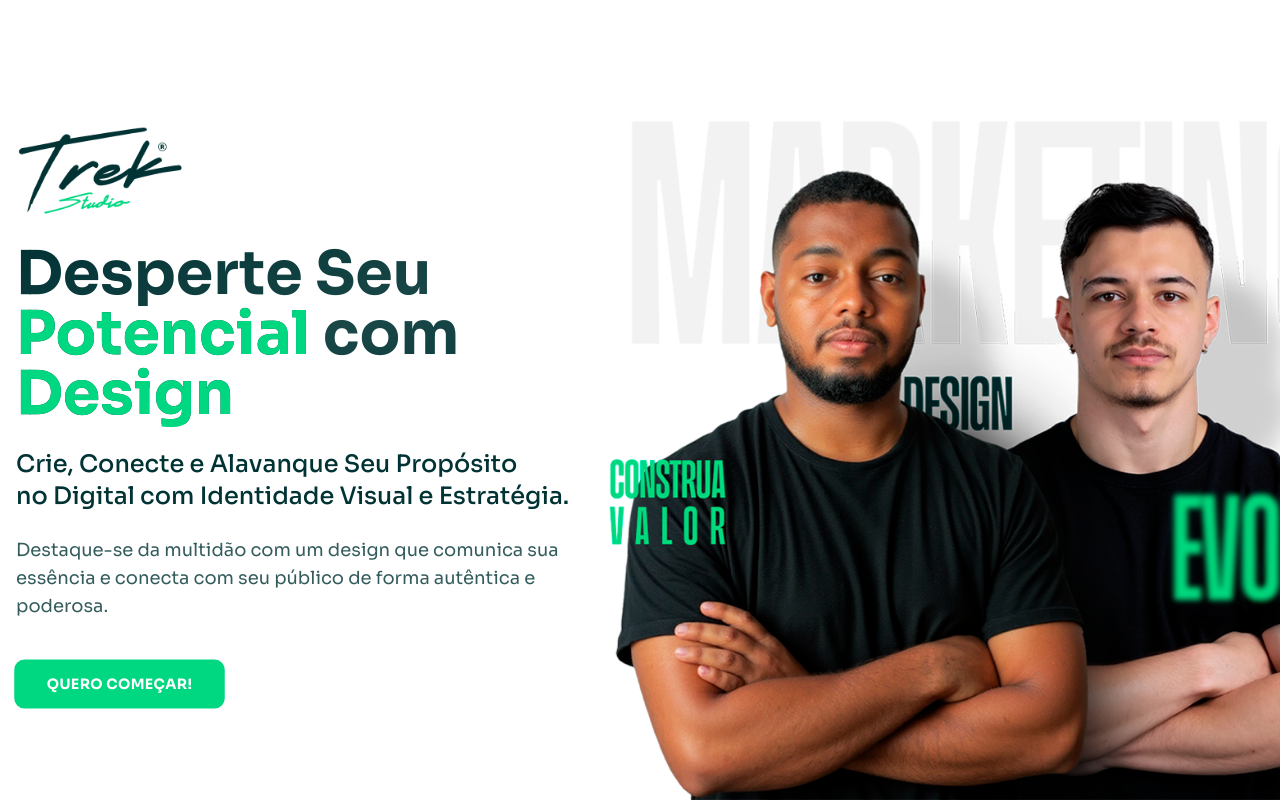
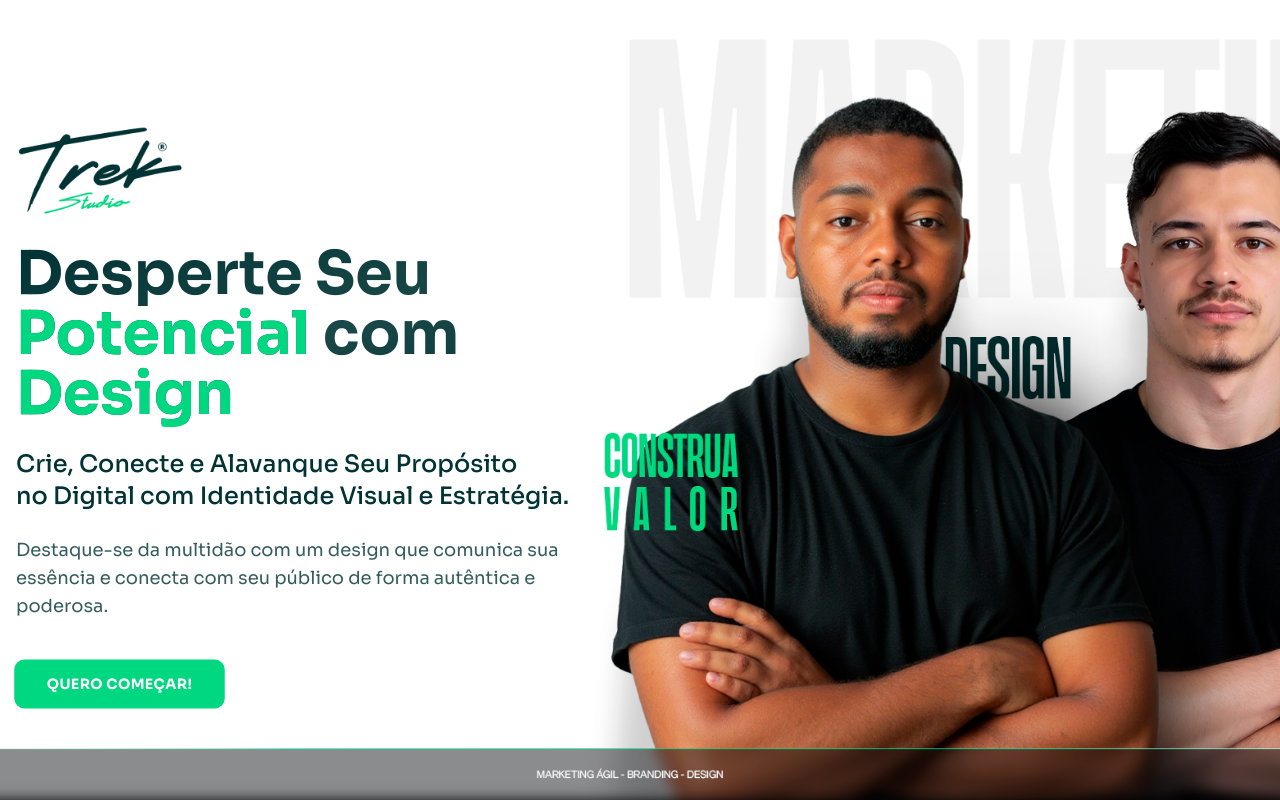
Before and after one commit to LucasMoraisHRZ/TrekStudio, a React (Vite) app: page / in a window 1280 px wide. Built offline with nearby package versions, Linux system fonts and the light colour scheme.

Commit message:
Replace background banner image

```diff
--- a/src/components/Hero.tsx
+++ b/src/components/Hero.tsx
@@ -10,7 +10,7 @@ const Hero = () => {
   return (
     <section
       className="w-full h-screen bg-cover bg-center bg-no-repeat flex items-center overflow-hidden"
-      style={{ backgroundImage: 'url("/lovable-uploads/436669b3-f8a6-4efa-ac41-94f36b5af705.png")' }}
+      style={{ backgroundImage: 'url("/lovable-uploads/2863dc33-de6f-41a7-a469-61bbaac60b8d.png")' }}
     >
       <div className="container mx-auto px-4">
         <div className="grid grid-cols-1 md:grid-cols-2 gap-12 items-center">
```
Also changed, not shown: public/lovable-uploads/2863dc33-de6f-41a7-a469-61bbaac60b8d.png (added).
